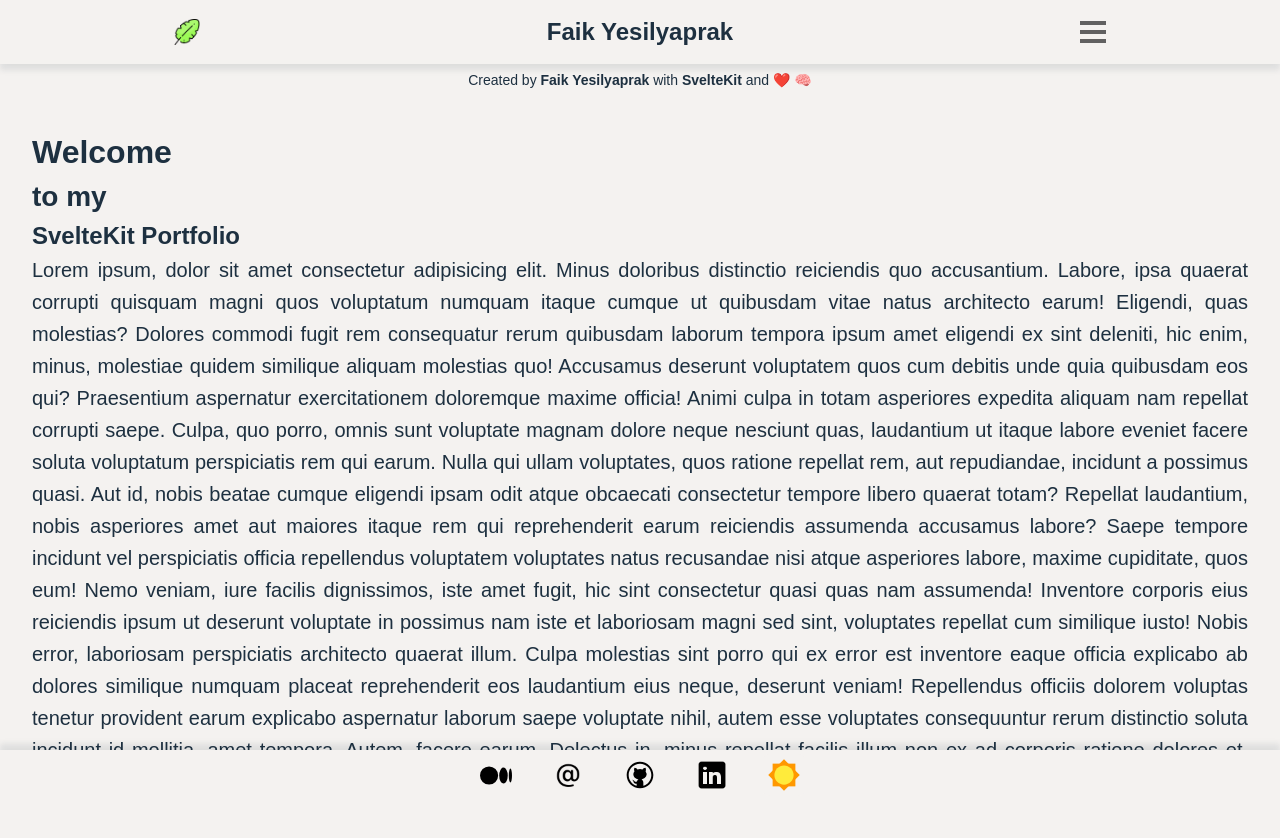
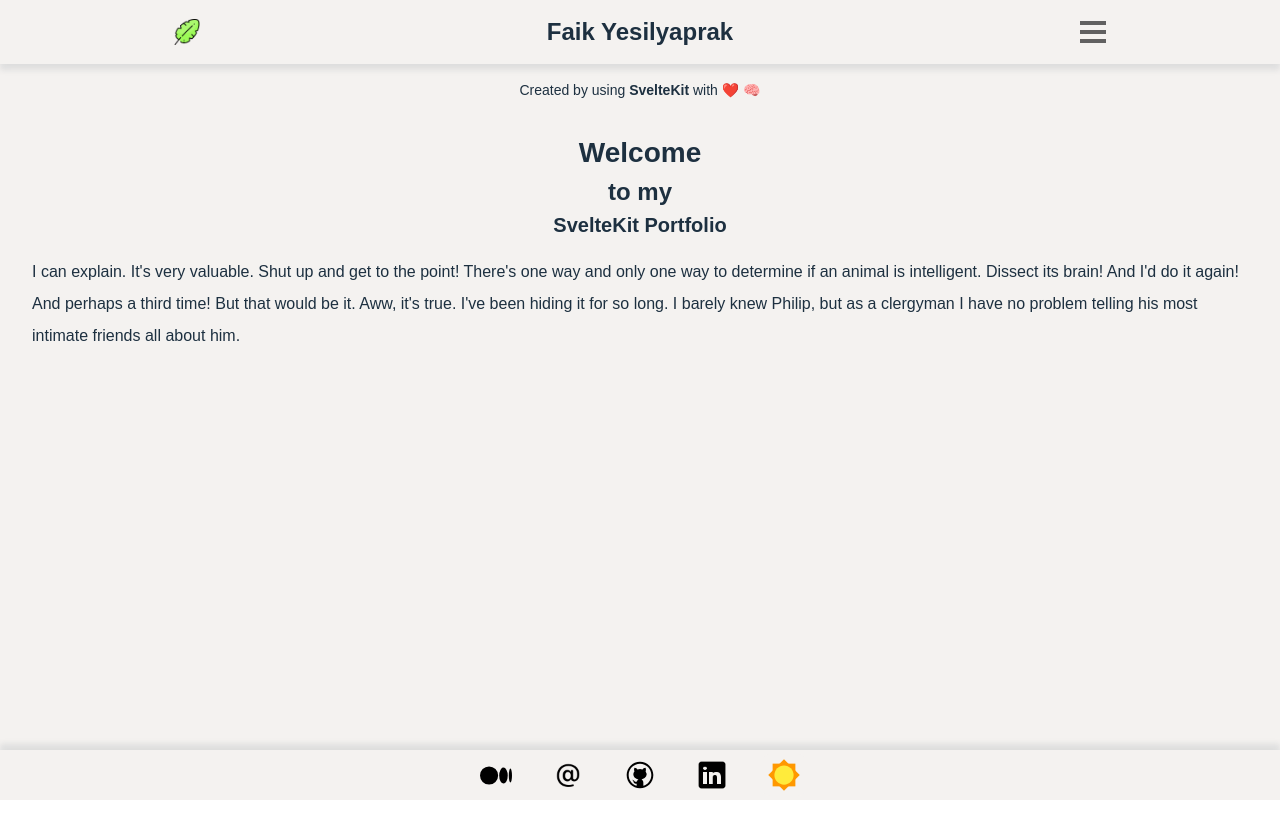
Before and after one commit to FaikYY/portfolio, a SvelteKit app: page / in a window 1280 px wide. Shown: the top 838 px of the page. After the commit the page ends 800 px from the top, so only its background shows below. Built offline with nearby package versions, Linux system fonts and the light colour scheme.

Commit message:
small adjustments

```diff
--- a/src/routes/+layout.svelte
+++ b/src/routes/+layout.svelte
@@ -18,7 +18,7 @@
 
 	<footer>
 		<p class="text-sm">
-			Created by <strong>Faik Yesilyaprak</strong> with <strong>SvelteKit</strong> and ❤️ 🧠
+			Created by using <strong>SvelteKit</strong> with ❤️ 🧠
 		</p>
 	</footer>
 </div>
@@ -55,6 +55,8 @@
 		display: flex;
 		justify-content: center;
 		align-items: center;
+		padding: 1rem;
+		padding-bottom: 0;
 	}
 
 	/* //SECTION: sm size: Phone */
--- a/src/routes/+page.svelte
+++ b/src/routes/+page.svelte
@@ -8,36 +8,14 @@
 
 <section class="flex flex-col items-start p-8 sm:items-center sm:justify-center">
 	<h1 class="text-left lg:hidden">👋</h1>
-	<h1 class="text-left">
-		<h1 class="font-bold">Welcome</h1>
-		<h2>to my</h2>
-		<h3>SvelteKit Portfolio</h3>
-		<p>
-			Lorem ipsum, dolor sit amet consectetur adipisicing elit. Minus doloribus distinctio
-			reiciendis quo accusantium. Labore, ipsa quaerat corrupti quisquam magni quos voluptatum
-			numquam itaque cumque ut quibusdam vitae natus architecto earum! Eligendi, quas molestias?
-			Dolores commodi fugit rem consequatur rerum quibusdam laborum tempora ipsum amet eligendi ex
-			sint deleniti, hic enim, minus, molestiae quidem similique aliquam molestias quo! Accusamus
-			deserunt voluptatem quos cum debitis unde quia quibusdam eos qui? Praesentium aspernatur
-			exercitationem doloremque maxime officia! Animi culpa in totam asperiores expedita aliquam nam
-			repellat corrupti saepe. Culpa, quo porro, omnis sunt voluptate magnam dolore neque nesciunt
-			quas, laudantium ut itaque labore eveniet facere soluta voluptatum perspiciatis rem qui earum.
-			Nulla qui ullam voluptates, quos ratione repellat rem, aut repudiandae, incidunt a possimus
-			quasi. Aut id, nobis beatae cumque eligendi ipsam odit atque obcaecati consectetur tempore
-			libero quaerat totam? Repellat laudantium, nobis asperiores amet aut maiores itaque rem qui
-			reprehenderit earum reiciendis assumenda accusamus labore? Saepe tempore incidunt vel
-			perspiciatis officia repellendus voluptatem voluptates natus recusandae nisi atque asperiores
-			labore, maxime cupiditate, quos eum! Nemo veniam, iure facilis dignissimos, iste amet fugit,
-			hic sint consectetur quasi quas nam assumenda! Inventore corporis eius reiciendis ipsum ut
-			deserunt voluptate in possimus nam iste et laboriosam magni sed sint, voluptates repellat cum
-			similique iusto! Nobis error, laboriosam perspiciatis architecto quaerat illum. Culpa
-			molestias sint porro qui ex error est inventore eaque officia explicabo ab dolores similique
-			numquam placeat reprehenderit eos laudantium eius neque, deserunt veniam! Repellendus officiis
-			dolorem voluptas tenetur provident earum explicabo aspernatur laborum saepe voluptate nihil,
-			autem esse voluptates consequuntur rerum distinctio soluta incidunt id mollitia, amet tempora.
-			Autem, facere earum. Delectus in, minus repellat facilis illum non ex ad corporis ratione
-			dolores et, vero maxime adipisci asperiores sit, optio commodi quasi placeat vitae obcaecati
-			enim quia? In nostrum reiciendis nulla minima.
-		</p>
-	</h1>
+	<h1 class="font-bold">Welcome</h1>
+	<h2>to my</h2>
+	<h3>SvelteKit Portfolio</h3>
+	<p class="my-4">
+		I can explain. It's very valuable. Shut up and get to the point! There's one way and only one
+		way to determine if an animal is intelligent. Dissect its brain! And I'd do it again! And
+		perhaps a third time! But that would be it. Aww, it's true. I've been hiding it for so long. I
+		barely knew Philip, but as a clergyman I have no problem telling his most intimate friends all
+		about him.
+	</p>
 </section>
--- a/src/routes/Navbar.svelte
+++ b/src/routes/Navbar.svelte
@@ -76,7 +76,6 @@
 	.menu__item:hover {
 		background-color: #cfd8dc;
 	}
-	/* ▒▒▒▒▒▒▒▒▒▒▒▒▒▒▒▒▒▒▒▒▒ */
 
 	/* //SECTION: Draw the hamburger menu  */
 	.menu__btn {
--- a/src/routes/about/+page.svelte
+++ b/src/routes/about/+page.svelte
@@ -3,7 +3,7 @@
 	<meta name="description" content="About this app" />
 </svelte:head>
 
-<div class="text-column">
+<section>
 	<h1>About this app</h1>
 
 	<p>
@@ -23,4 +23,4 @@
 		The <a href="/sverdle">Sverdle</a> page illustrates SvelteKit's data loading and form handling. Try
 		using it with JavaScript disabled!
 	</p>
-</div>
+</section>
--- a/src/routes/projects/+page.svelte
+++ b/src/routes/projects/+page.svelte
@@ -3,14 +3,12 @@
 	<meta name="projects" content="Projects completed as an individual developer" />
 </svelte:head>
 
-<div class="text-column">
+<section>
 	<h1>My Projects</h1>
-	<p>
-		The page you're looking at is my projects page.
-	</p>
+	<p>The page you're looking at is my projects page.</p>
 
 	<p>
 		The <a href="/sverdle">Sverdle</a> page illustrates SvelteKit's data loading and form handling. Try
 		using it with JavaScript disabled!
 	</p>
-</div>
+</section>
--- a/src/styles.css
+++ b/src/styles.css
@@ -55,25 +55,31 @@ a {
 }
 
 p {
-	font-size: 1.25rem;
+	font-size: 1rem;
 	font-weight: 500;
-	text-align: justify;
 	line-height: 2rem;
 }
 
 h1 {
-	font-size: 2rem;
+	font-size: 1.75rem;
 	font-weight: 800;
 }
 
 h2 {
-	font-size: 1.75rem;
+	font-size: 1.50rem;
 	font-weight: 700;
 }
 
 h3 {
-	font-size: 1.5rem;
+	font-size: 1.25rem;
 	font-weight: 600;
+}
+
+section{
+	display: flex;
+	flex-direction: column;
+	align-items: flex-start;
+	padding: 2rem;
 }
 
 .input,
```
